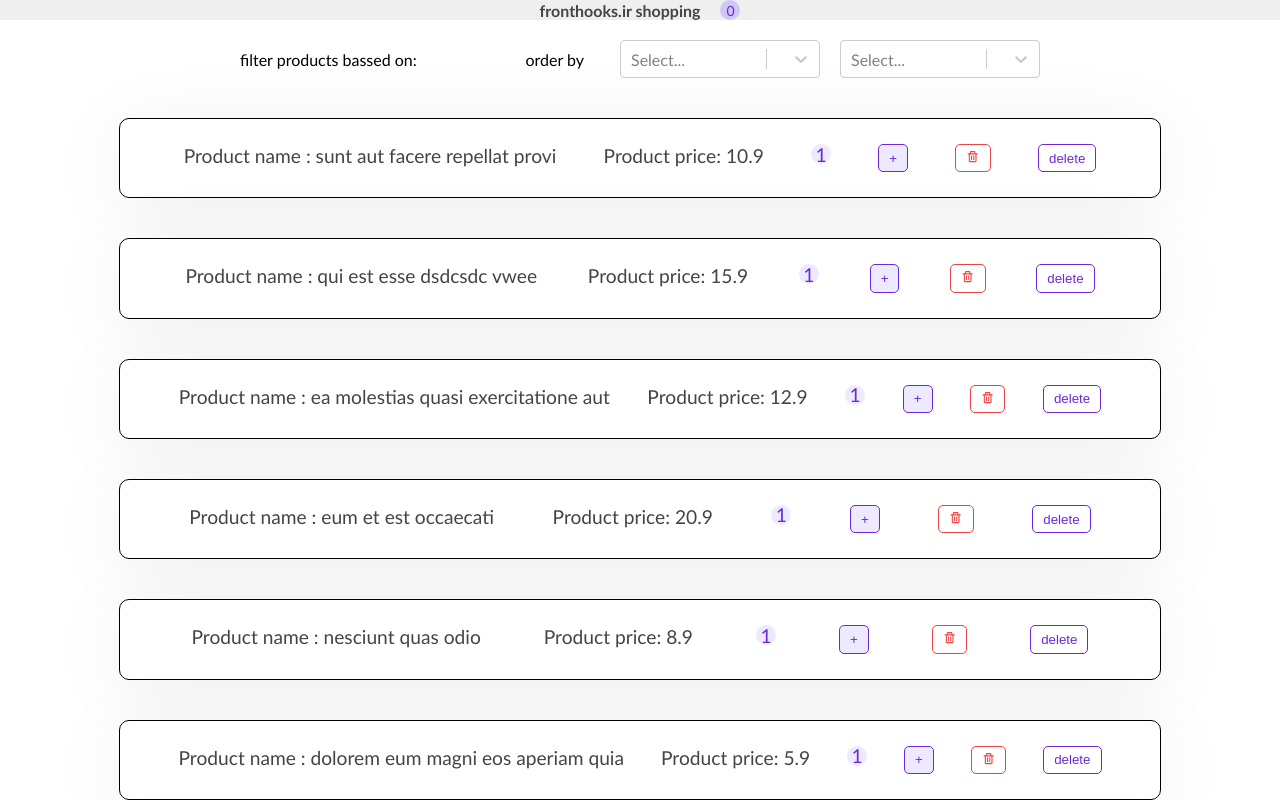
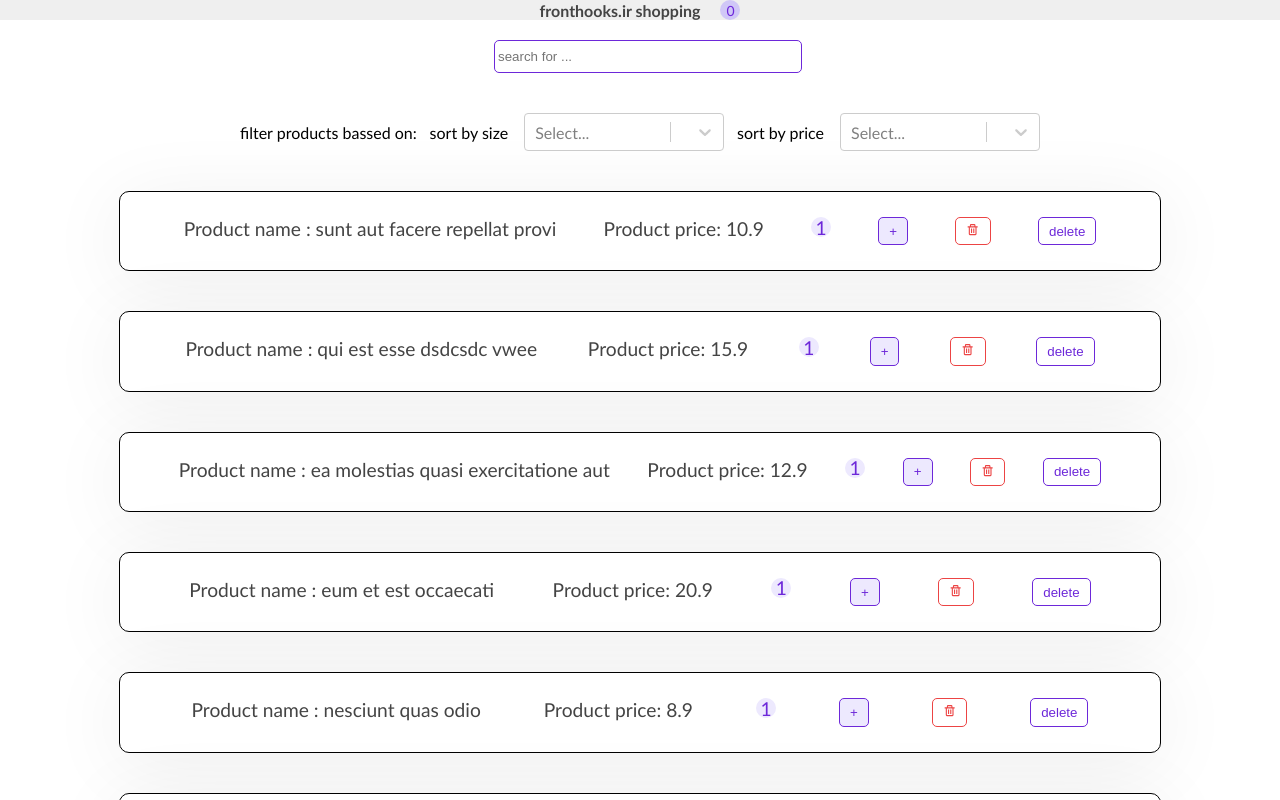
Before and after one commit to sevankeshish/filter-search-sort-of-state, a React (Create React App) app: page / in a window 1280 px wide. Shown: the top 800 px of the page. Built offline with nearby package versions, Linux system fonts and the light colour scheme.

Commit message:
search component

```diff
--- a/src/App.js
+++ b/src/App.js
@@ -22,6 +22,7 @@ import ProductProviders, {
 } from "./Providers/productProviders";
 import ProductProviderReducer from "./Providers/productProviderReducer";
 import Filter from "./components/Filter/Filter";
+import SearchBar from "./common/Search/Search";
 
 // export const UserContext = createContext();
 // export const WebContext = createContext();
@@ -62,6 +63,9 @@ const App = () => {
         // totalItems={this.state.products.filter((p) => p.quantity > 0).length}
         // totalItems={products.length}
         />
+        <SearchBar>
+
+        </SearchBar>
         <Filter />
         <ProductList
         // products={products}
--- /dev/null
+++ b/src/common/Search/Search.jsx
@@ -0,0 +1,20 @@
+import { useState } from "react"
+import styles from"./search.module.css"
+
+const SearchBar = () =>{
+const [value , setValue] = useState("")
+
+const changeHandler = (e) => {
+    setValue(e.target.value)
+}
+    return(
+        <div className={styles.formControl}>
+            <input type="text" placeholder="search for ..."
+                value={value} onChange={changeHandler} />
+        </div>
+
+    )
+
+}
+
+export default SearchBar
--- /dev/null
+++ b/src/common/Search/search.module.css
@@ -0,0 +1,21 @@
+.formControl {
+    display: flex;
+    align-items: center;
+    justify-content: center;
+    margin:20px 0;
+}
+
+.formControl input {
+    border: 1px solid #6d28d9;
+    outline: none;
+    border-radius: 5px;
+    padding: 5px 2px;
+    color: #6d28d9;
+    width: 300px;
+    margin-left:1rem;
+    padding:8px 3px;
+}
+
+.formControl input:focus {
+    border: 2px solid #6d28d9;
+}
--- /dev/null
+++ b/src/common/Select/Select.jsx
@@ -0,0 +1,19 @@
+import Select from "react-select"
+import styles from "./select.module.css"
+
+const SelectComponent = ({title, ...rest}) =>{
+    // console.log(rest)
+    return (
+        <div className={styles.selectContainer}>
+            <span>{title}</span>
+            <Select
+            {...rest} className={styles.select}
+            //  value={value}
+            //  onChange={onChange}
+            //  options={options}
+             />
+        </div>
+    )
+}
+
+export default SelectComponent
--- /dev/null
+++ b/src/common/Select/select.module.css
@@ -0,0 +1,13 @@
+.select{
+    width:200px;
+}
+
+.selectContainer{
+    display: flex;
+    align-items: center;
+}
+
+.selectContainer span{
+    display: block;
+    margin-right: 1rem;
+}
--- a/src/components/Filter/Filter.jsx
+++ b/src/components/Filter/Filter.jsx
@@ -1,6 +1,6 @@
 import { useState } from "react";
 import { useProductAction } from "../../Providers/productProviderReducer";
-import Select from 'react-select'
+import SelectComponent  from "../../common/Select/Select";
 
 import styles from "./filter.module.css"
 
@@ -44,9 +44,20 @@ const Filter = () => {
   return (
     <div className={styles.filter}>
       <p>filter products bassed on: </p>
-      <div className={styles.selectContainer}>
-        <span> order by </span>
-        {/* <select onChange={changeHandler} value={value}>
+        <SelectComponent
+          title="sort by size"
+          value={value}
+          onChange={changeHandler}
+          options={options}
+          className={styles.select}
+        />
+        <SelectComponent
+          title="sort by price"
+          value={sortValue}
+          onChange={sortHandler}
+          options={sortOptions}
+        />
+           {/* <select onChange={changeHandler} value={value}>
           <option value="">All</option>
           <option value="XS">XS</option>
           <option value="S">S</option>
@@ -55,11 +66,7 @@ const Filter = () => {
           <option value="XL">XL</option>
           <option value="XLL">XLL</option>
         </select> */}
-
-        <Select value={value} onChange={changeHandler} options={options} className={styles.select}/>
-        <Select value={sortValue} onChange={sortHandler} options={sortOptions} className={styles.select}/>
       </div>
-    </div>
   );
 };
 
```
